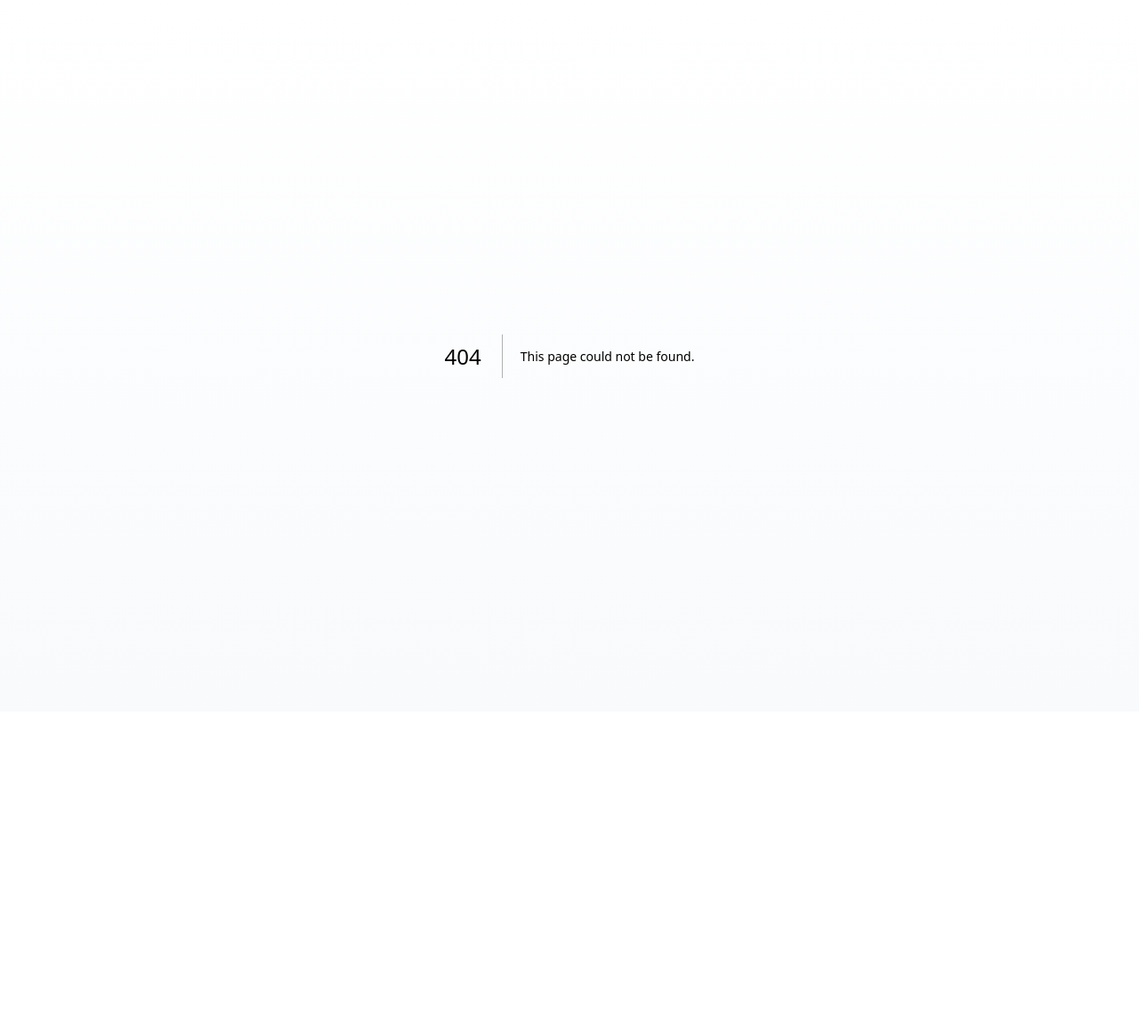
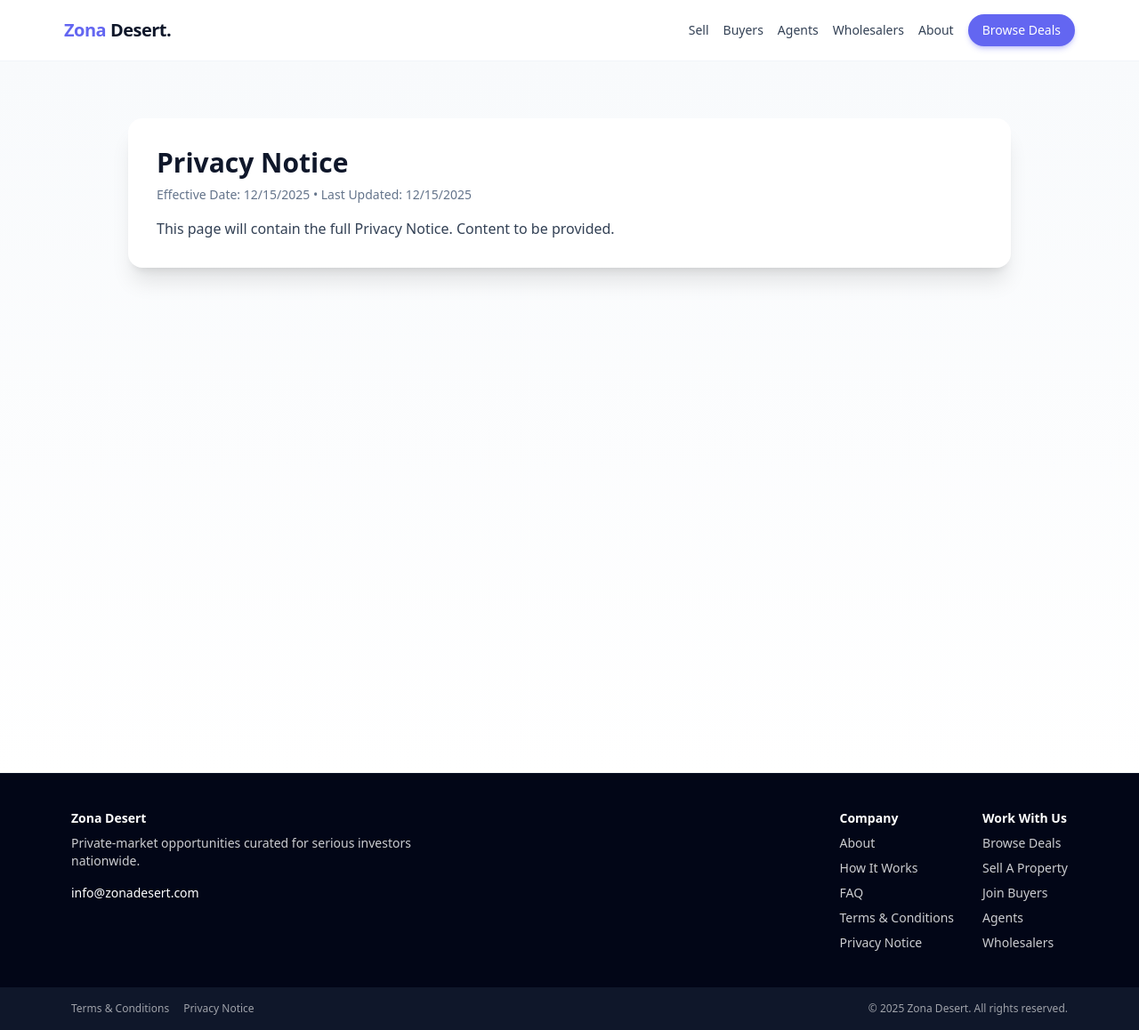
Before and after one commit to vandekkers/zona-desert-site, a Next.js app: page /privacy in a window 1280 px wide. Before the commit this address had no page. Shown: the whole page at 89% size. Before the commit the page ends 800 px from the top, so only its background shows below. Built offline with nearby package versions, Linux system fonts and the light colour scheme.

Commit message:
Add Privacy Notice placeholder and footer links

```diff
--- /dev/null
+++ b/app/(site)/privacy/page.tsx
@@ -0,0 +1,13 @@
+export default function PrivacyPage() {
+  return (
+    <div className="min-h-screen bg-gradient-to-b from-slate-50 to-white">
+      <div className="mx-auto max-w-5xl px-4 py-16">
+        <div className="rounded-2xl bg-white p-8 shadow-xl">
+          <h1 className="text-3xl font-bold text-slate-900">Privacy Notice</h1>
+          <p className="mt-2 text-sm text-slate-500">Effective Date: 12/15/2025 • Last Updated: 12/15/2025</p>
+          <p className="mt-4 text-slate-700">This page will contain the full Privacy Notice. Content to be provided.</p>
+        </div>
+      </div>
+    </div>
+  );
+}
--- a/components/Footer.tsx
+++ b/components/Footer.tsx
@@ -31,6 +31,11 @@ export default function Footer() {
               <li>
                 <Link href="/terms" className="transition hover:text-white hover:underline hover:underline-offset-4">
                   Terms &amp; Conditions
+                </Link>
+              </li>
+              <li>
+                <Link href="/privacy" className="transition hover:text-white hover:underline hover:underline-offset-4">
+                  Privacy Notice
                 </Link>
               </li>
             </ul>
@@ -69,9 +74,14 @@ export default function Footer() {
       </div>
       <div className="bg-slate-900 py-4 text-xs text-white/60">
         <div className="mx-auto flex max-w-6xl flex-col items-center justify-between gap-2 px-4 md:flex-row">
-          <Link href="/terms" className="transition hover:text-white hover:underline hover:underline-offset-4">
-            Terms &amp; Conditions
-          </Link>
+          <div className="flex items-center gap-4">
+            <Link href="/terms" className="transition hover:text-white hover:underline hover:underline-offset-4">
+              Terms &amp; Conditions
+            </Link>
+            <Link href="/privacy" className="transition hover:text-white hover:underline hover:underline-offset-4">
+              Privacy Notice
+            </Link>
+          </div>
           <div className="text-center md:text-right">© {new Date().getFullYear()} Zona Desert. All rights reserved.</div>
         </div>
       </div>
```
